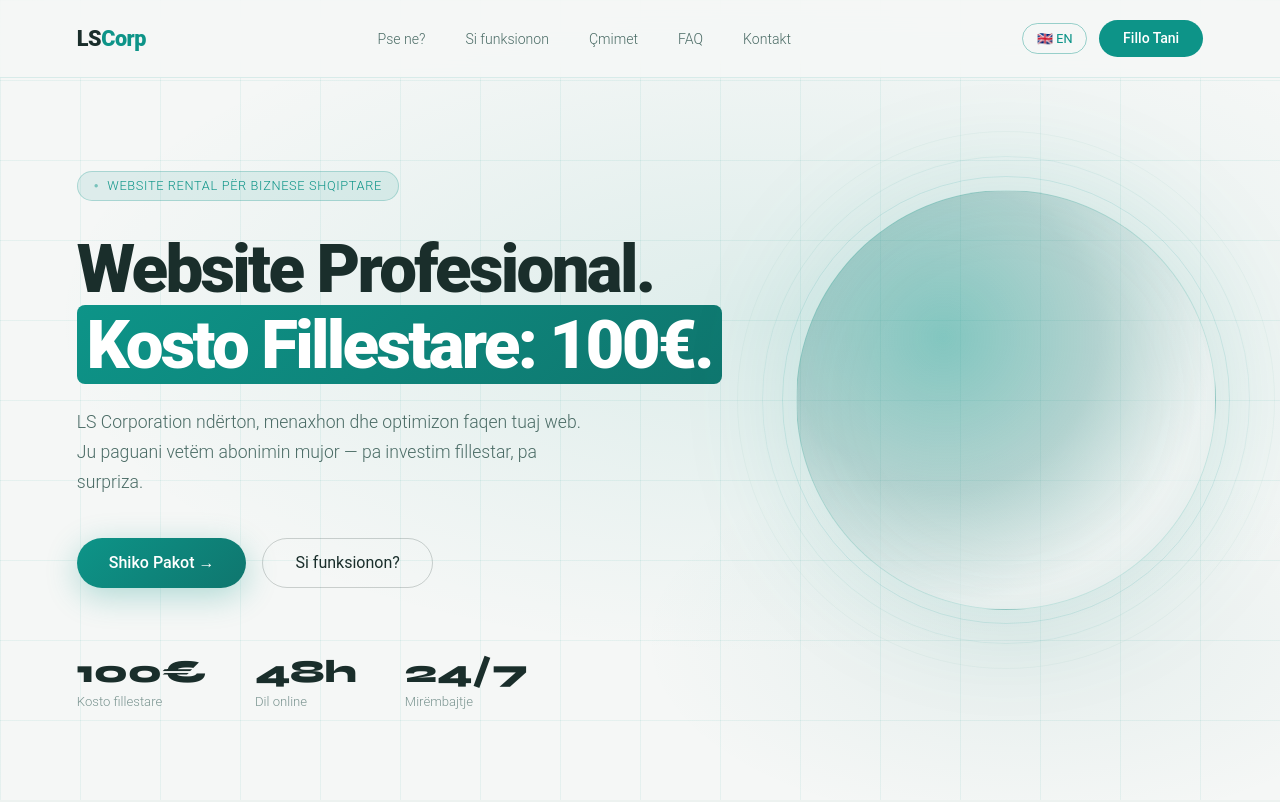
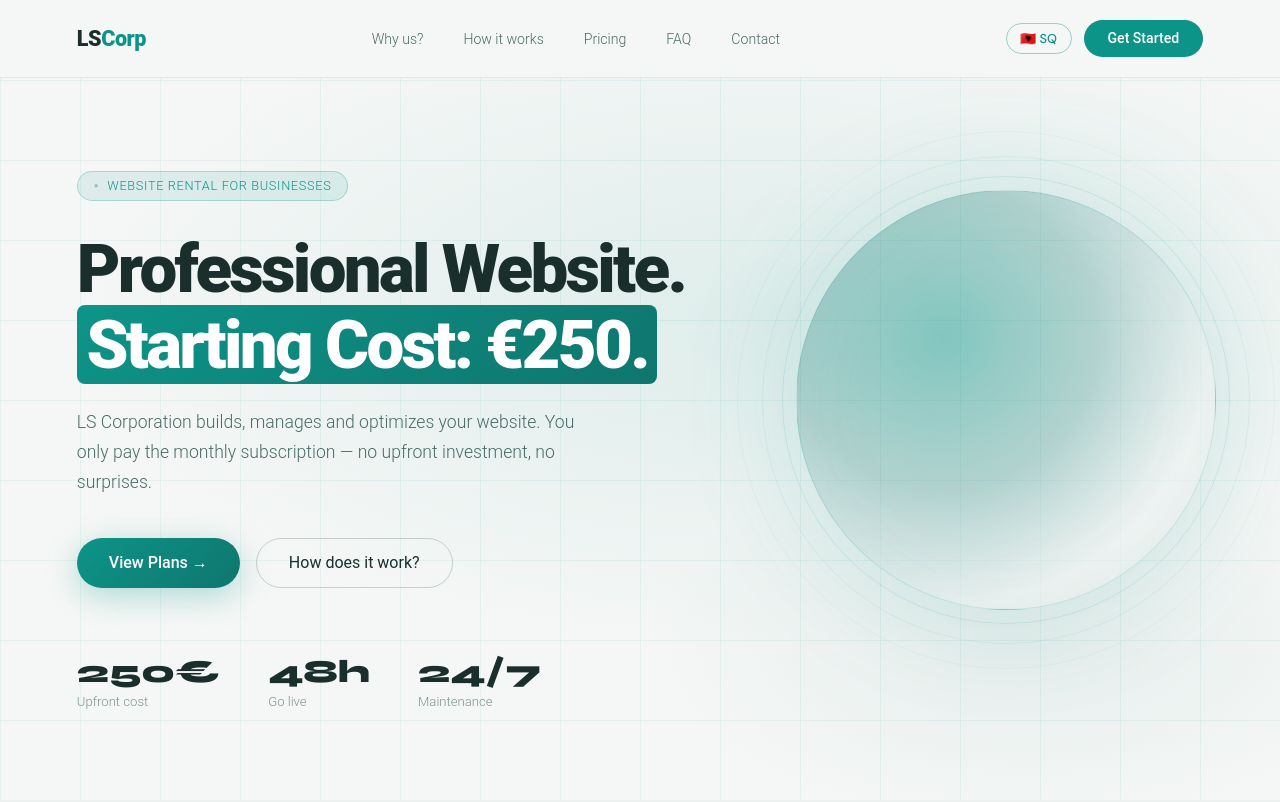
Before and after one commit to suadpllana/ls-corporation, a React (Vite) app: page / in a window 1280 px wide. Shown: the top 802 px of the page. Built offline with nearby package versions, Linux system fonts and the light colour scheme; no server answers.

Commit message:
price changes

```diff
--- a/src/App.jsx
+++ b/src/App.jsx
@@ -10,7 +10,7 @@ import Contact     from './components/Contact'
 import Footer      from './components/Footer'
 
 export default function App() {
-  const [lang, setLang]                   = useState('sq')
+  const [lang, setLang]                   = useState('en')
   const [selectedPackage, setSelectedPackage] = useState('')
   const t = T[lang]
 
--- a/src/components/Hero.jsx
+++ b/src/components/Hero.jsx
@@ -17,7 +17,7 @@ export default function Hero({ t }) {
           <button className="btn-outline" onClick={() => scrollTo('how')}>{t.hero.btn2}</button>
         </div>
         <div className="hero-stats">
-          <div><div className="stat-num">100€</div><div className="stat-label">{t.hero.s1}</div></div>
+          <div><div className="stat-num">250€</div><div className="stat-label">{t.hero.s1}</div></div>
           <div><div className="stat-num">48h</div><div className="stat-label">{t.hero.s2}</div></div>
           <div><div className="stat-num">24/7</div><div className="stat-label">{t.hero.s3}</div></div>
         </div>
--- a/src/components/Pricing.jsx
+++ b/src/components/Pricing.jsx
@@ -19,7 +19,7 @@ export default function Pricing({ t, onSelectPackage }) {
         {/* Basic */}
         <div className="price-card">
           <div className="price-name">Basic</div>
-          <div className="price-amount"><span>€</span>39</div>
+          <div className="price-amount"><span>€</span>50</div>
           <div className="price-period">{t.pricing.period}</div>
           <ul className="price-features">
             {t.pricing.basicF.map((f, i) => (
--- a/src/i18n.jsx
+++ b/src/i18n.jsx
@@ -7,7 +7,7 @@ const T = {
     hero: {
       badge: 'Website Rental for Businesses',
       h1a: 'Professional Website.',
-      h1b: 'Starting Cost: €100.',
+      h1b: 'Starting Cost: €250.',
       sub: 'LS Corporation builds, manages and optimizes your website. You only pay the monthly subscription — no upfront investment, no surprises.',
       btn1: 'View Plans →',
       btn2: 'How does it work?',
@@ -79,7 +79,7 @@ const T = {
     hero: {
       badge: 'Website Rental për Biznese Shqiptare',
       h1a: 'Website Profesional.',
-      h1b: 'Kosto Fillestare: 100€.',
+      h1b: 'Kosto Fillestare: 250€.',
       sub: 'LS Corporation ndërton, menaxhon dhe optimizon faqen tuaj web. Ju paguani vetëm abonimin mujor — pa investim fillestar, pa surpriza.',
       btn1: 'Shiko Pakot →',
       btn2: 'Si funksionon?',
```
